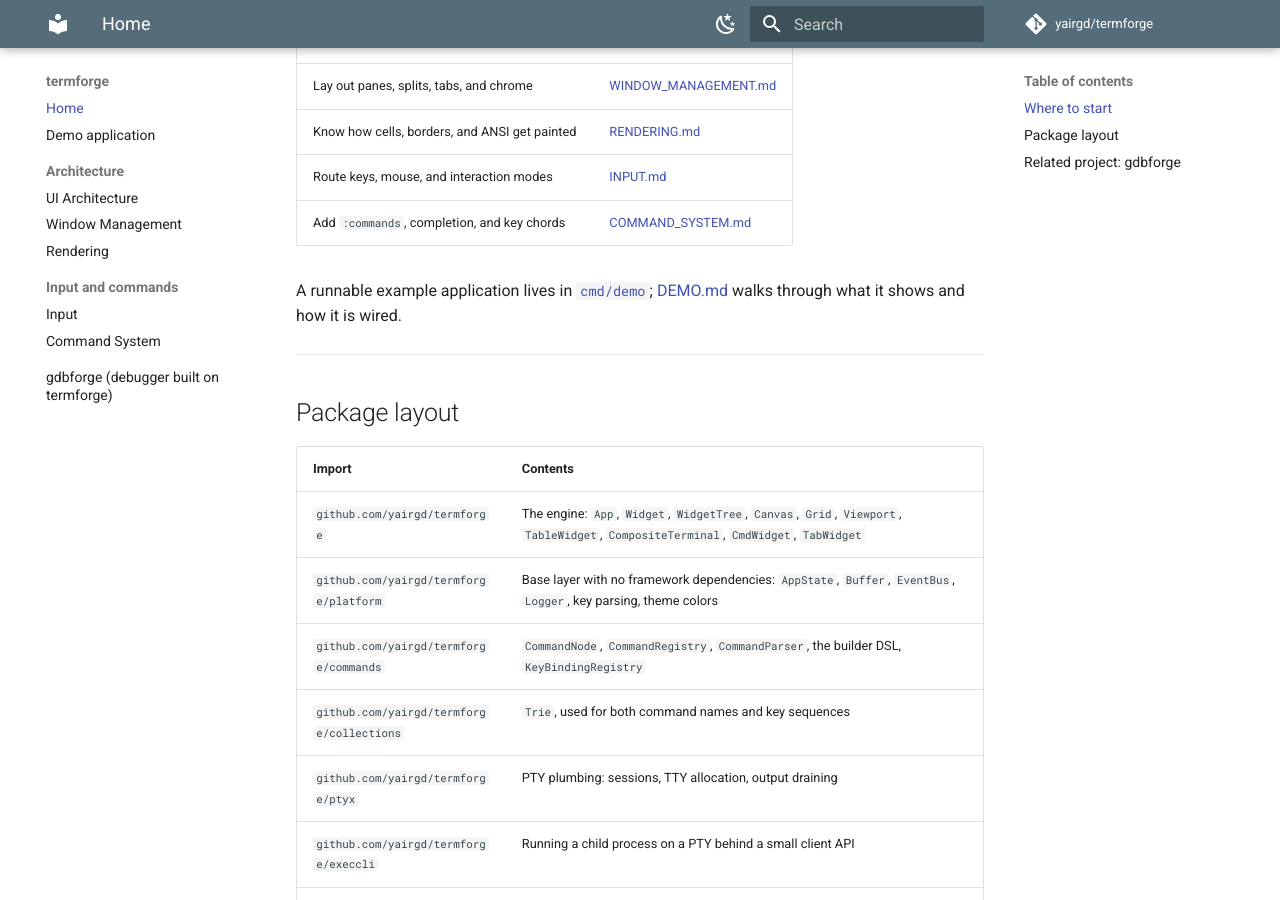
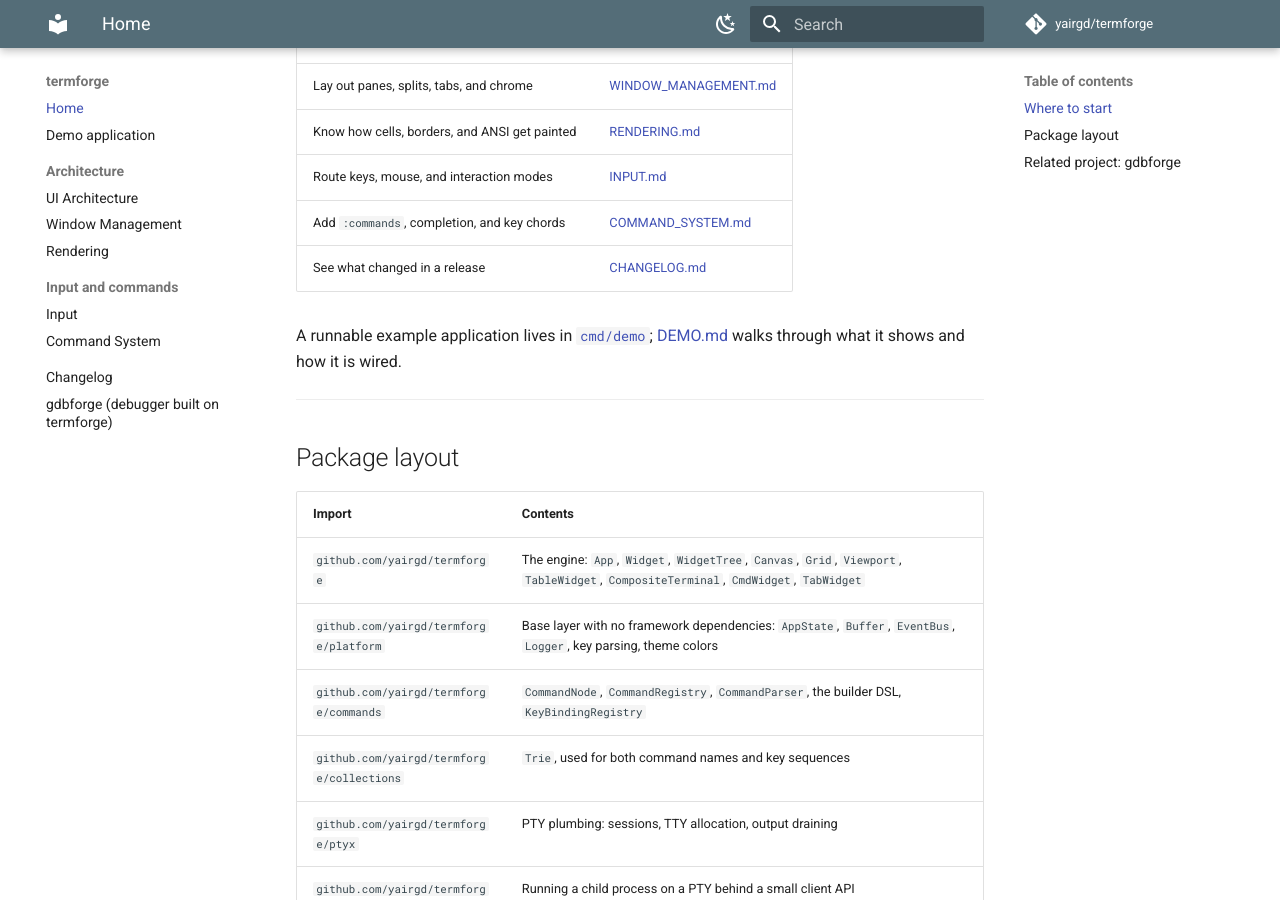
Before and after one commit to yairgd/termforge, an MkDocs documentation site: the page built from docs/README.md, in a window 1280 px wide and 900 px high, scrolled down 539 px. Built offline with MkDocs 1.6.1 and Material for MkDocs 9.7.7, drawn with Linux system fonts in a browser that asks for light colours; comment, search, counter and statistics services are not loaded.

Commit message:
docs: add a changelog page
    Release history for termforge, same shape as gdbforge's: a v0.1.0 section
    covering the extraction from gdbforge, the highlights per area, the one API
    change made on the way out (prompt prefixes are now supplied by the
    application), and what to know when adopting it.

    Wired into the mkdocs nav and the docs index.

```diff
--- a/docs/README.md
+++ b/docs/README.md
@@ -25,6 +25,7 @@ interface.
 | Know how cells, borders, and ANSI get painted | [RENDERING.md](RENDERING.md) |
 | Route keys, mouse, and interaction modes | [INPUT.md](INPUT.md) |
 | Add `:commands`, completion, and key chords | [COMMAND_SYSTEM.md](COMMAND_SYSTEM.md) |
+| See what changed in a release | [CHANGELOG.md](CHANGELOG.md) |
 
 A runnable example application lives in [`cmd/demo`](https://github.com/yairgd/termforge/tree/main/cmd/demo);
 [DEMO.md](DEMO.md) walks through what it shows and how it is wired.
--- a/mkdocs.yml
+++ b/mkdocs.yml
@@ -49,6 +49,7 @@ nav:
   - Input and commands:
       - Input: INPUT.md
       - Command System: COMMAND_SYSTEM.md
+  - Changelog: CHANGELOG.md
   - gdbforge (debugger built on termforge): https://yairgd.github.io/gdbforge/
 
 markdown_extensions:
```
